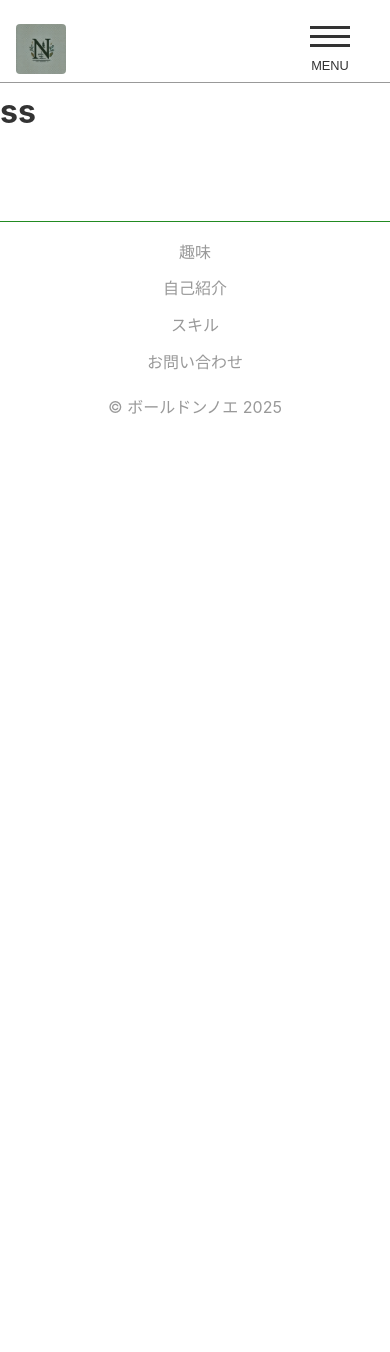
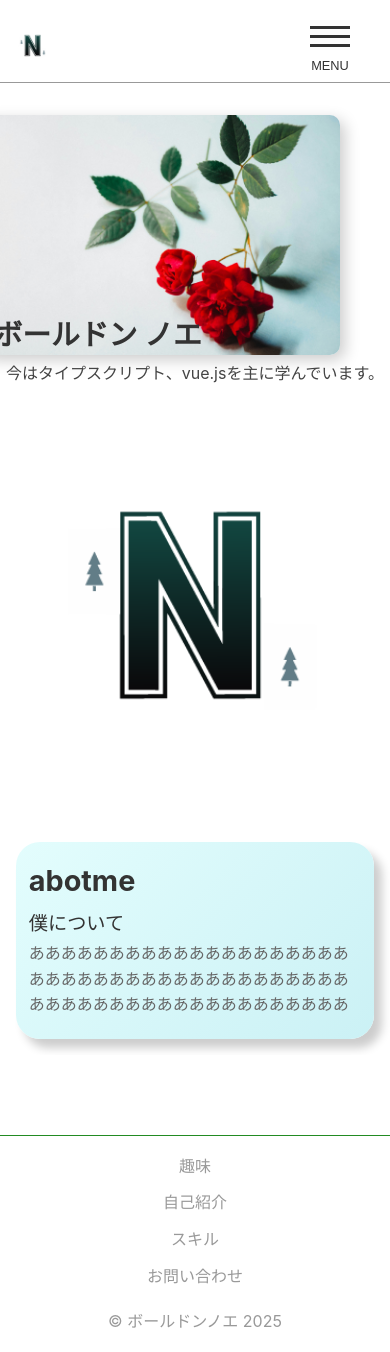
Before and after one commit to Noe0131/react-next-portfolio, a Next.js app: page /about in a window 390 px wide. Before the commit the page ends 844 px from the top, so only its background shows below. Built offline with nearby package versions, Linux system fonts and the light colour scheme.

Commit message:
自己紹介完了

```diff
--- /dev/null
+++ b/app/_components/Aboutme/index.module.css
@@ -0,0 +1,58 @@
+.container {
+    margin-top: 5rem;
+    display: flex;
+    gap: 6rem;
+    justify-content: center;
+    align-items: center;
+    flex-wrap: wrap;
+}
+
+.myimage {
+    object-fit: cover;
+    width: 300px;
+    height: 350px;
+}
+
+.box {
+    max-width: 500px;
+    width: auto;
+    background: linear-gradient(135deg, #e3fdfd, #cbf1f5);
+    box-shadow: 8px 9px 10px rgba(0, 0, 0, 0.2);
+    padding: 1rem;
+    border-radius: 1.5rem;
+    transition: all 0.3s ease-in-out;
+}
+
+.box:hover {
+    transform: translateY(-5px);
+    box-shadow: 10px 9px 15px rgba(0, 0, 0, 0.3);
+}
+
+.about {
+    font-size: 1.8rem;
+    font-weight: bold;
+}
+
+.aboutme {
+    font-size: 1.2rem;
+    font-weight: 500;
+}
+
+.explanation {
+    margin-bottom: 0.5rem;
+    font-size: 1rem;
+    word-wrap: break-word;
+    line-height: 1.6;
+    color: #666;
+}
+
+@media (max-width: 767px) {
+    .container {
+        flex-direction: column;
+        gap: 2rem;
+        padding: 1rem;
+    }
+    .box {
+        padding: 0.8rem;
+    }
+}
--- /dev/null
+++ b/app/_components/Aboutme/index.tsx
@@ -0,0 +1,27 @@
+import Image from "next/image";
+import styles from "./index.module.css";
+
+import { My } from "@/app/_libs/microcms";
+
+type Props = {
+    my: My;
+};
+
+export default function About({ my }: Props) {
+    return (
+        <div className={styles.container}>
+            <Image
+            src={my.imageUrl}
+            alt={my.imageUrl}
+            width={400}
+            height={350}
+            className={styles.myimage}
+            />
+            <div className={styles.box}>
+                <h2 className={styles.about}>{my.about}</h2>
+                <h3 className={styles.aboutme}>{my.aboutme}</h3>
+                <p className={styles. explanation}>{my.explanation}</p>
+            </div>
+        </div>
+    );
+}
--- /dev/null
+++ b/app/_components/AboutmePage/index.module.css
@@ -0,0 +1,73 @@
+.aboutContainer {
+    display: flex;
+    margin-top: 2rem;
+    align-items: center;
+    justify-content: center;
+    position: relative;
+}
+
+.textSection {
+    z-index: 2;
+}
+
+.name {
+    font-size: 2rem;
+}
+
+.explanation {
+    font-size: 1rem;
+}
+
+.imageSection {
+    z-index: 1;
+    margin-left: -70px;
+
+}
+
+.aboutImage {
+    object-fit: cover;
+    width: 550px;
+    height: auto;
+}
+
+@media (max-width: 767px) {
+    .aboutContainer {
+        flex-direction: column;
+        align-items: center;
+        text-align: center;
+    }
+
+    .imageSection {
+        position: relative;
+    }
+
+    .aboutImage {
+        object-fit: cover;
+        width: 90%;
+        max-width: 400px;
+        height: auto;
+        border-radius: 10px;
+        box-shadow: 5px 5px 15px rgba(0, 0, 0, 0.2);
+    }
+
+    .textSection {
+        position: absolute;
+        transform: translateY(140%);
+    }
+
+    .name {
+        position: relative;
+        transform: translateX(-30%);
+        left: 0;
+        bottom: 0;
+        font-size: 1.8rem;
+        left: 1rem;
+        font-weight: bold;
+    }
+
+    .explanation {
+        font-size: 1rem;
+        line-height: 1.6;
+        color: #444;
+    }
+}
--- /dev/null
+++ b/app/_components/AboutmePage/index.tsx
@@ -0,0 +1,28 @@
+import Image from "next/image";
+import styles from  "./index.module.css"
+import { About } from "@/app/_libs/microcms";
+
+
+type Props = {
+    about: About;
+  };
+
+  export default function AboutmePage({ about }: Props) {
+    return (
+      <div className={styles.aboutContainer}>
+        <div className={styles.textSection}>
+          <h1 className={styles.name}>{about.name}</h1>
+          <p className={styles.explanation}>{about.explanation}</p>
+        </div>
+        <div className={styles.imageSection}>
+          <Image
+            src={about.imageUrl}
+            alt={about.name}
+            className={styles.aboutImage}
+            width={550}
+            height={450}
+          />
+        </div>
+      </div>
+    );
+  }
--- a/app/_components/Header/index.tsx
+++ b/app/_components/Header/index.tsx
@@ -8,7 +8,7 @@ export default function Header() {
         <header className={styles.header}>
             <Link href="/" className={styles.logoLink}>
                 <Image
-                    src="/N.png"
+                    src="/about/No.png"
                     alt="N"
                     className={styles.logo}
                     width={50}
--- a/app/_components/Menu/HamburgerButton/index.module.css
+++ b/app/_components/Menu/HamburgerButton/index.module.css
@@ -1,4 +1,4 @@
-@media (max-width: 1023px) {
+@media (max-width: 767px) {
     .hamburger {
         display: flex;
         flex-direction: column;
@@ -46,7 +46,7 @@
         margin-top: 8px;
     }
 }
-@media (min-width: 1024px) {
+@media (min-width: 768px) {
     .text {
         display: none;
     }
--- a/app/_components/Menu/MenuList/index.module.css
+++ b/app/_components/Menu/MenuList/index.module.css
@@ -1,4 +1,4 @@
-@media (max-width: 1023px) {
+@media (max-width: 767px) {
     .menuList {
         position: fixed;
         top: 0;
@@ -43,7 +43,7 @@
 
 
 
-@media (min-width: 1024px) {
+@media (min-width: 768px) {
 
     .menuList {
         display: flex;
--- a/app/_components/PageTransition/index.tsx
+++ b/app/_components/PageTransition/index.tsx
@@ -9,16 +9,16 @@ interface PageTransitionProps {
 export default function PageTransition({ children }: PageTransitionProps) {
   return (
     <motion.div
-      initial={{ opacity: 0, scale: 0.95, y: 50 }}
-      animate={{ opacity: 1, scale: 1, y: 0 }}
-      exit={{ opacity: 0, scale: 0.95, y: -50 }}
+      initial={{ opacity: 0.2, scale: 0.9, filter: 'blur(10px)' }}
+      animate={{ opacity: 1, scale: 1, filter: 'blur(0px)' }}
+      exit={{ opacity: 0, scale: 0.95, filter: 'blur(5px)' }}
       transition={{
-        duration: 0.8,
+        duration: 1.2,
         ease: [0.25, 0.8, 0.25, 1],
       }}
       style={{
         overflow: 'hidden',
-        willChange: 'transform, opacity',
+        willChange: 'transform, opacity, filter',
       }}
     >
       {children}
--- a/app/about/page.tsx
+++ b/app/about/page.tsx
@@ -1,5 +1,33 @@
-export default function Page() {
-    return(
-        <h1>ss</h1>
-    );
-};
+import AboutmePage from "@/app/_components/AboutmePage";
+import Aboutme from "@/app/_components/Aboutme";
+import { About } from "@/app/_libs/microcms";
+import { My } from "@/app/_libs/microcms";
+import PageTransition from "../_components/PageTransition";
+
+const aboutData: About[] = [
+  {
+    name: "ボールドン ノエ",
+    explanation: "今はタイプスクリプト、vue.jsを主に学んでいます。",
+    imageUrl: "/About/rose.jpg"
+  },
+];
+
+const mYData: My[] = [
+  {
+    imageUrl: "/about/No.png",
+    about: "abotme",
+    aboutme: "僕について",
+    explanation: "ああああああああああああああああああああああああああああああああああああああああああああああああああああああああああああ",
+  },
+];
+
+
+
+export default function AboutPage() {
+  return (
+    <PageTransition>
+      <AboutmePage about={aboutData[0]} />
+      <Aboutme my={mYData[0]} />
+    </PageTransition>
+  );
+}
```
Also changed, not shown: app/_components/Article/index.module.css (+21 -0 lines), app/_components/Article/index.tsx (+7 -5 lines), app/_libs/microcms.ts (+15 -0 lines), public/About/No.png (added), public/About/rose.jpg (added).
